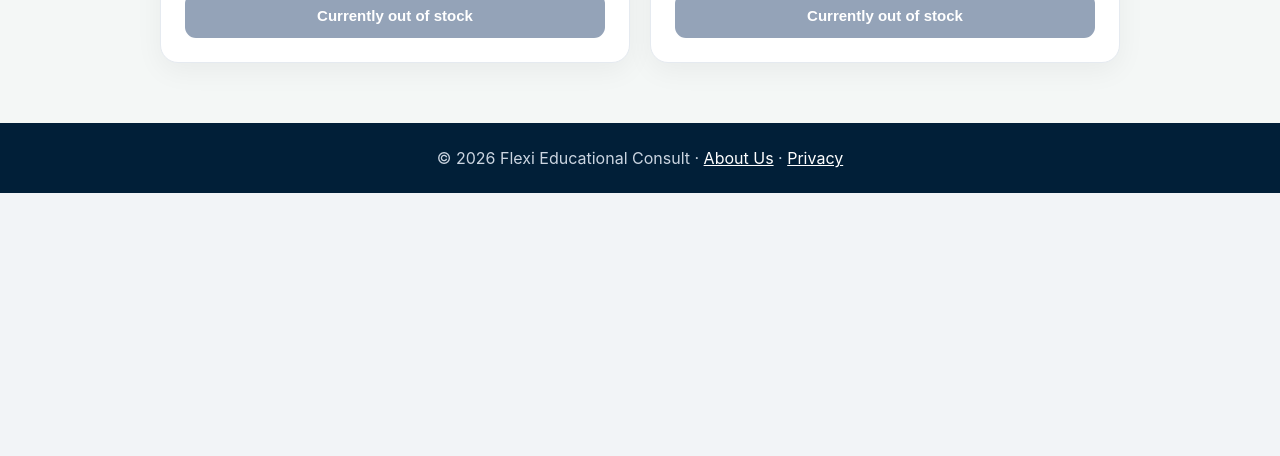
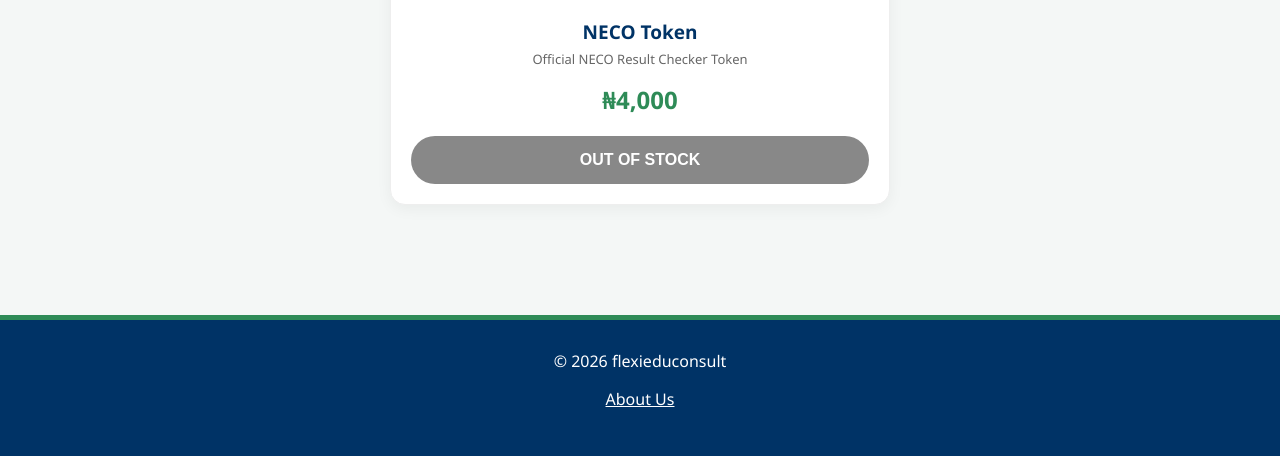
Before and after one commit to flexisystems2000/flexieduconsults, a PHP site: page /purchase.php in a window 1280 px wide. Shown: the part 721-1177 px from the top of the page. Before the commit the page ends 914 px from the top, so only its background shows below. Run offline with PHP 8.4, Linux system fonts and the light colour scheme.

Commit message:
Restore original scratch card purchase UI

```diff
--- a/purchase.php
+++ b/purchase.php
@@ -5,7 +5,7 @@ header('Cache-Control: no-store, private');
 header('Referrer-Policy: no-referrer');
 
 function e(mixed $value): string { return htmlspecialchars((string)$value, ENT_QUOTES | ENT_SUBSTITUTE, 'UTF-8'); }
-function naira(int $amount): string { return '₦' . number_format($amount); }
+function naira(int $amount): string { return number_format($amount); }
 
 $db = null;
 $error = '';
@@ -31,7 +31,7 @@ try {
 
     if ($_SERVER['REQUEST_METHOD'] === 'POST') {
         $type = strtoupper(trim((string)($_POST['product'] ?? '')));
-        $email = trim((string)($_POST['email'] ?? ''));
+        $email = trim((string)($_POST['email'] ?? 'billing@flexitutors.com'));
         if (!isset($prices[$type])) throw new InvalidArgumentException('Choose a valid card type.');
         if (!$stock[$type]) throw new RuntimeException('This card type is currently out of stock.');
         flexi_start_checkout('stock', $type, $email, $prices[$type] * 100);
@@ -45,7 +45,7 @@ try {
         $type = strtoupper((string)($metadata['flexi_item'] ?? ''));
         $amount = (int)($metadata['flexi_amount_kobo'] ?? 0);
         if (($metadata['flexi_flow'] ?? '') !== 'stock' || !isset($prices[$type])
-            || $amount < 10000
+            || $amount !== $prices[$type] * 100
             || (int)($verified['amount'] ?? 0) !== $amount
             || strtoupper((string)($verified['currency'] ?? '')) !== 'NGN') {
             throw new RuntimeException('The payment could not be matched to a valid scratch card order.');
@@ -58,76 +58,112 @@ try {
     error_log('[Flexi scratch-card checkout] ' . $exception->getMessage());
     $error = $exception->getMessage();
 }
-
-$siteUrl = 'https://flexieduconsult.com.ng/purchase.php';
-?><!DOCTYPE html>
+?>
+<!DOCTYPE html>
 <html lang="en">
 <head>
 <meta charset="UTF-8">
-<meta name="viewport" content="width=device-width, initial-scale=1">
+<link rel="icon" type="image/png" sizes="32x32" href="https://i.postimg.cc/0Qm3PLw5/1771700279759-2.jpg">
+<link rel="icon" type="image/png" sizes="16x16" href="https://i.postimg.cc/0Qm3PLw5/1771700279759-2.jpg">
+<link rel="apple-touch-icon" sizes="180x180" href="https://i.postimg.cc/0Qm3PLw5/1771700279759-2.jpg">
+<meta name="viewport" content="width=device-width, initial-scale=1.0">
 <meta name="referrer" content="no-referrer">
-<meta name="description" content="Purchase WAEC scratch cards and NECO result checker tokens securely from Flexi Educational Consult.">
-<meta name="robots" content="noindex,follow">
-<link rel="canonical" href="<?= e($siteUrl) ?>">
-<meta name="theme-color" content="#003366">
-<title>Purchase Scratch Cards | Flexi Educational Consult</title>
+<title>Flexi Tutors | Purchase Cards</title>
 <style>
-:root{--blue:#003366;--green:#2E8B57;--gold:#FFD700;--bg:#f4f7f6}
-*{box-sizing:border-box}body{margin:0;background:var(--bg);font-family:Inter,system-ui,Arial,sans-serif;color:#172033}
-header{background:var(--blue);color:#fff;padding:16px max(4%,calc((100% - 1050px)/2));border-bottom:4px solid var(--green);display:flex;align-items:center;gap:16px}
-header a{color:#fff;text-decoration:none;font-size:22px}.wrap{max-width:960px;width:92%;margin:34px auto 60px}
-.intro{text-align:center;margin:0 auto 26px;max-width:680px}.intro h1{color:var(--blue);margin-bottom:8px}.intro p{color:#526174;line-height:1.7}
-.grid{display:grid;grid-template-columns:repeat(auto-fit,minmax(260px,1fr));gap:20px}
-.card,.result,.notice{background:#fff;border:1px solid #e5eaf0;border-radius:18px;padding:24px;box-shadow:0 8px 28px rgba(0,0,0,.05)}
-.card{text-align:center}.card img{width:100%;height:145px;object-fit:contain}.card h2{color:var(--blue);font-size:21px;margin:12px 0 6px}.muted{color:#64748b;font-size:14px;line-height:1.6}.price{font-size:28px;font-weight:800;color:var(--green);margin:18px}
-label{display:block;text-align:left;font-size:13px;font-weight:700;color:#334155;margin:12px 0 6px}
-input{width:100%;padding:13px;border:1px solid #cbd5e1;border-radius:10px;font:inherit}
-button{width:100%;border:0;border-radius:11px;padding:14px;background:var(--blue);color:#fff;font-weight:800;font-size:15px;cursor:pointer;margin-top:14px}
-button:disabled{background:#94a3b8;cursor:not-allowed}.result{text-align:center;margin:24px auto;max-width:650px;border:2px solid var(--green)}
-.pin{padding:18px;background:#f1f5f9;border:1px dashed var(--blue);border-radius:12px;font:700 18px/1.8 monospace;overflow-wrap:anywhere;margin:18px 0}
-.alert{padding:14px;border-radius:10px;background:#fff7ed;color:#9a3412;margin:16px 0}.success{color:var(--green)}
-footer{background:#011f38;color:#cbd5e1;padding:25px;text-align:center}footer a{color:#fff}
-@media(max-width:520px){.wrap{margin-top:22px}.card,.result{padding:18px}}
+        :root { --blue: #003366; --green: #2E8B57; --yellow: #FFD700; --bg: #f4f7f6; }
+        body { font-family: 'Segoe UI', sans-serif; background: var(--bg); margin: 0; padding: 0; }
+        header {
+            background: var(--blue); color: white; height: 1.2cm;
+            display: flex; align-items: center; padding: 0 15px;
+            border-bottom: 3px solid var(--green); position: sticky; top: 0; z-index: 1000;
+        }
+        .back-btn { color: white; text-decoration: none; font-size: 22px; margin-right: 15px; }
+        .container { max-width: 500px; margin: 20px auto; width: 92%; padding-bottom: 50px; }
+        .product-card {
+            background: white; border-radius: 15px; overflow: hidden;
+            box-shadow: 0 4px 15px rgba(0,0,0,0.05); margin-bottom: 20px;
+            border: 1px solid #eee; text-align: center; padding: 20px;
+        }
+        .product-img { width: 100%; max-height: 160px; object-fit: contain; margin-bottom: 15px; border-radius: 10px; }
+        .product-name { font-size: 19px; font-weight: bold; color: var(--blue); margin-bottom: 5px; }
+        .product-desc { font-size: 13px; color: #666; margin-bottom: 15px; }
+        .product-price { font-size: 24px; font-weight: 800; color: var(--green); margin-bottom: 20px; }
+        .buy-btn {
+            background: var(--blue); color: white; border: none;
+            padding: 15px 30px; border-radius: 30px; font-size: 16px;
+            font-weight: bold; cursor: pointer; width: 100%; transition: 0.2s ease;
+        }
+        .buy-btn:disabled { background: #888 !important; cursor: not-allowed; transform: none; }
+        .buy-btn:active:not(:disabled) { transform: scale(0.97); }
+
+        #result-display {
+            background: white; padding: 30px; border-radius: 20px;
+            text-align: center; border: 2px solid var(--green); margin-top: 20px;
+            box-shadow: 0 10px 30px rgba(0,0,0,0.1);
+        }
+        .pin-box {
+            background: #f0f4f8; padding: 20px; border-radius: 12px;
+            border: 2px dashed var(--blue); margin: 20px 0; font-family: monospace;
+            font-size: 1.1rem; line-height: 1.8;
+        }
+        footer { background: var(--blue); color: white; padding: 30px 15px; text-align: center; border-top: 5px solid var(--green); margin-top: 40px; }
+
+        .checkout-email { width:100%; box-sizing:border-box; padding:12px; border:1px solid #ddd; border-radius:9px; margin:0 0 12px; font:inherit; }
+        .error-message { background:#fff3f3; color:#a12626; border:1px solid #f0caca; border-radius:10px; padding:12px; margin-bottom:16px; }
+        .stock-note { font-size:12px; color:#a12626; margin-top:9px; }
+        .success-note { color:var(--green); font-weight:bold; }
 </style>
 </head>
 <body>
-<header><a href="/index.php" aria-label="Back to home">‹</a><strong>FLEXI EDUCATIONAL CONSULT · SECURE CHECKOUT</strong></header>
-<main class="wrap">
-<section class="intro"><h1>Purchase Examination Scratch Cards</h1><p>Choose your card, enter the email address for your payment receipt, and complete checkout through Paystack. Your card details are released only after the server confirms the successful payment.</p></section>
-<?php if ($error !== ''): ?><div class="alert" role="alert"><?= e($error) ?></div><?php endif; ?>
+<header>
+    <a href="index.html" class="back-btn">❮</a>
+    <span style="font-weight: bold; font-size: 16px;">Secure Checkout</span>
+</header>
+
+<div class="container" id="main-content">
+    <?php if ($error !== ''): ?><div class="error-message" role="alert"><?= e($error) ?></div><?php endif; ?>
     <?php if ($sale): ?>
-<section class="result">
-<h2 class="success">Payment verified</h2>
-<p>Your <?= e($sale['examType']) ?> card has been allocated successfully.</p>
-<div class="pin">
+    <div id="result-display">
+        <h2 class="success-note">Payment Successful!</h2>
+        <p>Your <?= e($sale['examType']) ?> card has been allocated.</p>
+        <div class="pin-box">
             <?php if ($sale['examType'] === 'WAEC'): ?>
-<div>SERIAL: <?= e($sale['serial'] ?? '') ?></div><div>PIN: <?= e($sale['pinCode'] ?? '') ?></div>
-<?php else: ?><div>TOKEN: <?= e($sale['token'] ?? '') ?></div><?php endif; ?>
+            <b>SERIAL:</b> <?= e($sale['serial'] ?? '') ?><br><b>PIN:</b> <?= e($sale['pinCode'] ?? '') ?>
+            <?php else: ?><b>TOKEN:</b> <?= e($sale['token'] ?? '') ?><?php endif; ?>
         </div>
-<p class="muted">Keep this information private. Your payment reference is <?= e($_GET['reference'] ?? '') ?>.</p>
-<p><a href="/index.php">Return to Flexi Educational Consult</a></p>
-</section>
+        <p style="font-size:12px;color:red;font-weight:bold;">Save these details securely. They may not be shown again.</p>
+        <button type="button" onclick="window.location.href='index.html'" class="buy-btn" style="background:var(--green);margin-top:15px;">Return Home</button>
+    </div>
     <?php else: ?>
-<div class="grid">
-<?php foreach ([
- 'WAEC' => ['title'=>'WAEC Scratch Card','description'=>'For checking WAEC examination results.','image'=>'https://i.postimg.cc/tTvwhTSh/product3-2.jpg','button'=>'Purchase WAEC Card'],
- 'NECO' => ['title'=>'NECO Result Checker Token','description'=>'For checking NECO examination results.','image'=>'https://i.postimg.cc/hvS8PbbN/product28-2.jpg','button'=>'Purchase NECO Token']
-] as $type => $product): ?>
-<section class="card">
-<img src="<?= e($product['image']) ?>" alt="<?= e($product['title']) ?>" loading="lazy">
-<h2><?= e($product['title']) ?></h2><p class="muted"><?= e($product['description']) ?></p>
-<div class="price"><?= e(naira($prices[$type])) ?></div>
+    <div class="product-card">
+        <img src="https://i.postimg.cc/tTvwhTSh/product3-2.jpg" class="product-img" alt="WAEC">
+        <div class="product-name">WAEC Scratch Card</div>
+        <div class="product-desc">Instant Result Checker & Registration PIN</div>
+        <div class="product-price">₦<span id="price-waec"><?= e(naira($prices['WAEC'])) ?></span></div>
         <form method="post" action="/purchase.php">
-<input type="hidden" name="product" value="<?= e($type) ?>">
-<label for="email-<?= e($type) ?>">Email address</label>
-<input id="email-<?= e($type) ?>" type="email" name="email" autocomplete="email" required maxlength="254" placeholder="you@example.com">
-<button type="submit" <?= !$stock[$type] ? 'disabled' : '' ?>><?= $stock[$type] ? e($product['button']) : 'Currently out of stock' ?></button>
+            <input type="hidden" name="product" value="WAEC">
+            <input type="hidden" name="email" value="billing@flexitutors.com">
+            <button id="btn-WAEC" type="submit" class="buy-btn" <?= !$stock['WAEC'] ? 'disabled' : '' ?>><?= $stock['WAEC'] ? 'Purchase WAEC Card' : 'OUT OF STOCK' ?></button>
         </form>
-</section>
-<?php endforeach; ?>
+    </div>
+
+    <div class="product-card">
+        <img src="https://i.postimg.cc/hvS8PbbN/product28-2.jpg" class="product-img" alt="NECO">
+        <div class="product-name">NECO Token</div>
+        <div class="product-desc">Official NECO Result Checker Token</div>
+        <div class="product-price">₦<span id="price-neco"><?= e(naira($prices['NECO'])) ?></span></div>
+        <form method="post" action="/purchase.php">
+            <input type="hidden" name="product" value="NECO">
+            <input type="hidden" name="email" value="billing@flexitutors.com">
+            <button id="btn-NECO" type="submit" class="buy-btn" <?= !$stock['NECO'] ? 'disabled' : '' ?>><?= $stock['NECO'] ? 'Purchase NECO Token' : 'OUT OF STOCK' ?></button>
+        </form>
     </div>
     <?php endif; ?>
-</main>
-<footer>© <?= date('Y') ?> Flexi Educational Consult · <a href="/about-us.php">About Us</a> · <a href="/policy.php">Privacy</a></footer>
+</div>
+
+<footer>
+    <div>&copy; <?= date('Y') ?> flexieduconsult</div>
+    <p><a href="/about-us.php" style="color:white;">About Us</a></p>
+</footer>
 </body>
 </html>
```
Lines whose indentation alone changed are shown as unchanged.
